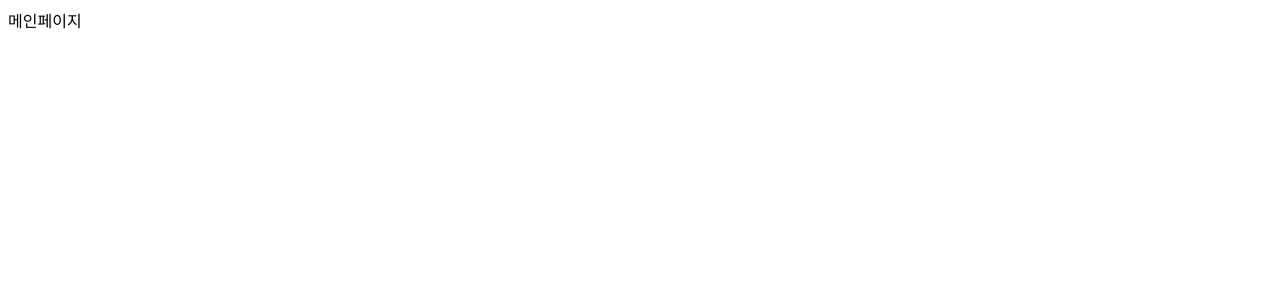
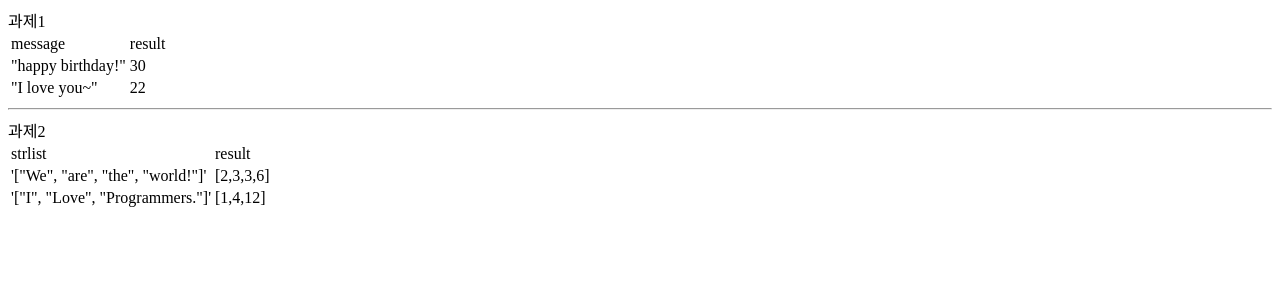
Before and after one commit to yongdokim5083/fe-study, a React (Vite) app: page / in a window 1280 px wide. Shown: the top 300 px of the page. Built offline with nearby package versions, Linux system fonts and the light colour scheme.

Commit message:
과제1,2 완료

```diff
--- a/src/pages/index.tsx
+++ b/src/pages/index.tsx
@@ -1,5 +1,71 @@
 function MainPage() {
-	return <div>메인페이지</div>;
+  //과제1
+  function solution1(message: string) {
+    var answer = 0;
+    var arr = [...message];
+    answer = arr.length * 2;
+    return answer;
+  }
+
+  //과제2 먼저 생각난 풀이법
+  function solution2_1(strlist: string[]) {
+    var answer = [];
+    for (var i = 0; i < strlist.length; i++) {
+      answer[i] = strlist[i].length;
+    }
+    return answer.toString();
+  }
+
+  //과제3 자바스크립트 내장 메서드 map 활용
+  function solution2_2(strlist: string[]) {
+    return strlist.map((str) => str.length).toString();
+  }
+
+  return (
+    <div>
+      <div>과제1</div>
+      <table>
+        <thead>
+          <tr>
+            <td>message</td>
+            <td>result</td>
+          </tr>
+        </thead>
+        <tbody>
+          <tr>
+            <td>"happy birthday!" </td>
+            <td>{solution1('happy birthday!')}</td>
+          </tr>
+          <tr>
+            <td>"I love you~"</td>
+            <td>{solution1('I love you~')}</td>
+          </tr>
+        </tbody>
+      </table>
+      <div> </div>
+
+      <hr></hr>
+      <div>과제2</div>
+      <table>
+        <thead>
+          <tr>
+            <td>strlist</td>
+            <td>result</td>
+          </tr>
+        </thead>
+        <tbody>
+          <tr>
+            <td>'["We", "are", "the", "world!"]'</td>
+            <td>[{solution2_1(['We', 'are', 'the', 'world!'])}]</td>
+          </tr>
+          <tr>
+            <td>'["I", "Love", "Programmers."]'</td>
+            <td>[{solution2_2(['I', 'Love', 'Programmers.'])}]</td>
+          </tr>
+        </tbody>
+      </table>
+    </div>
+  );
 }
 
 export default MainPage;
```
